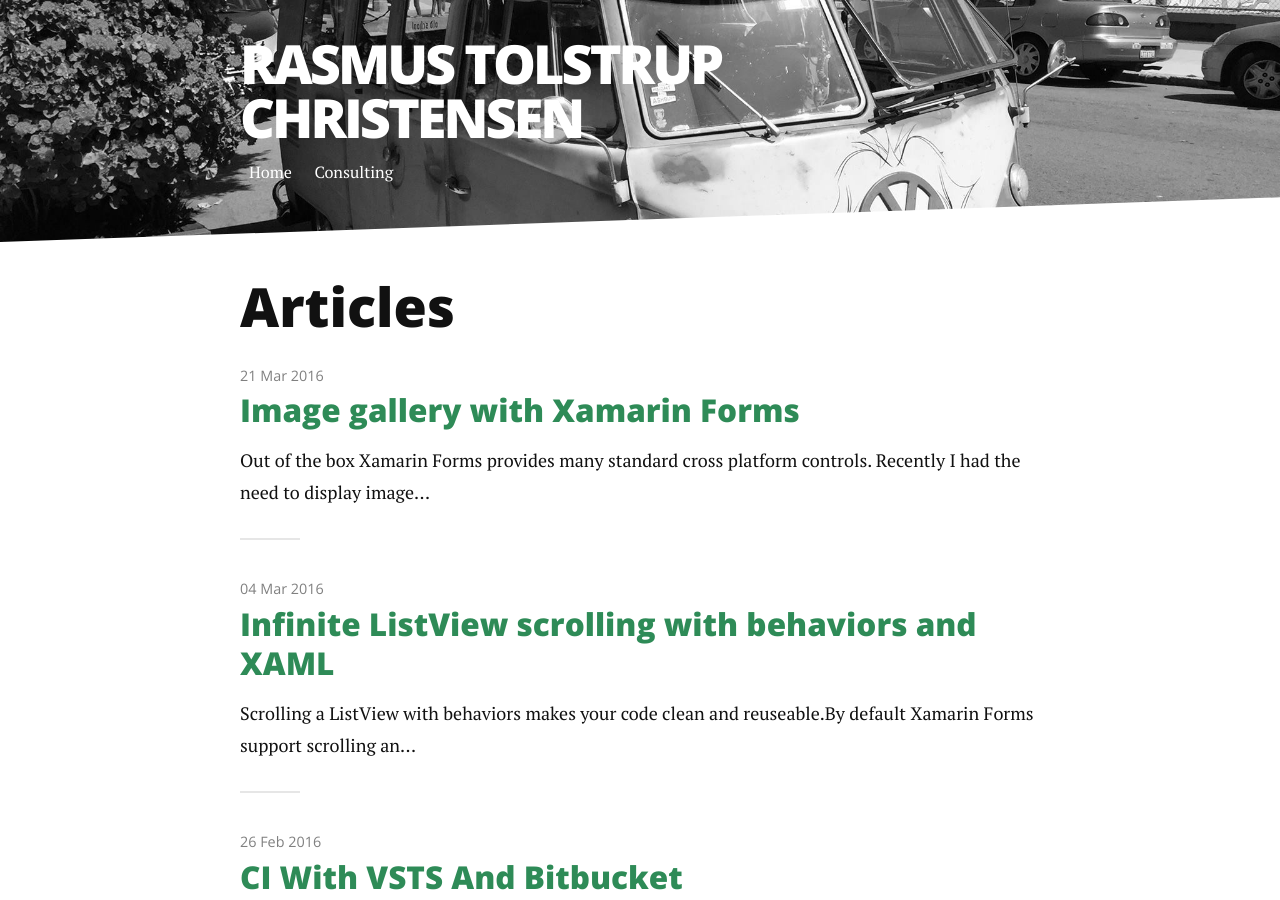
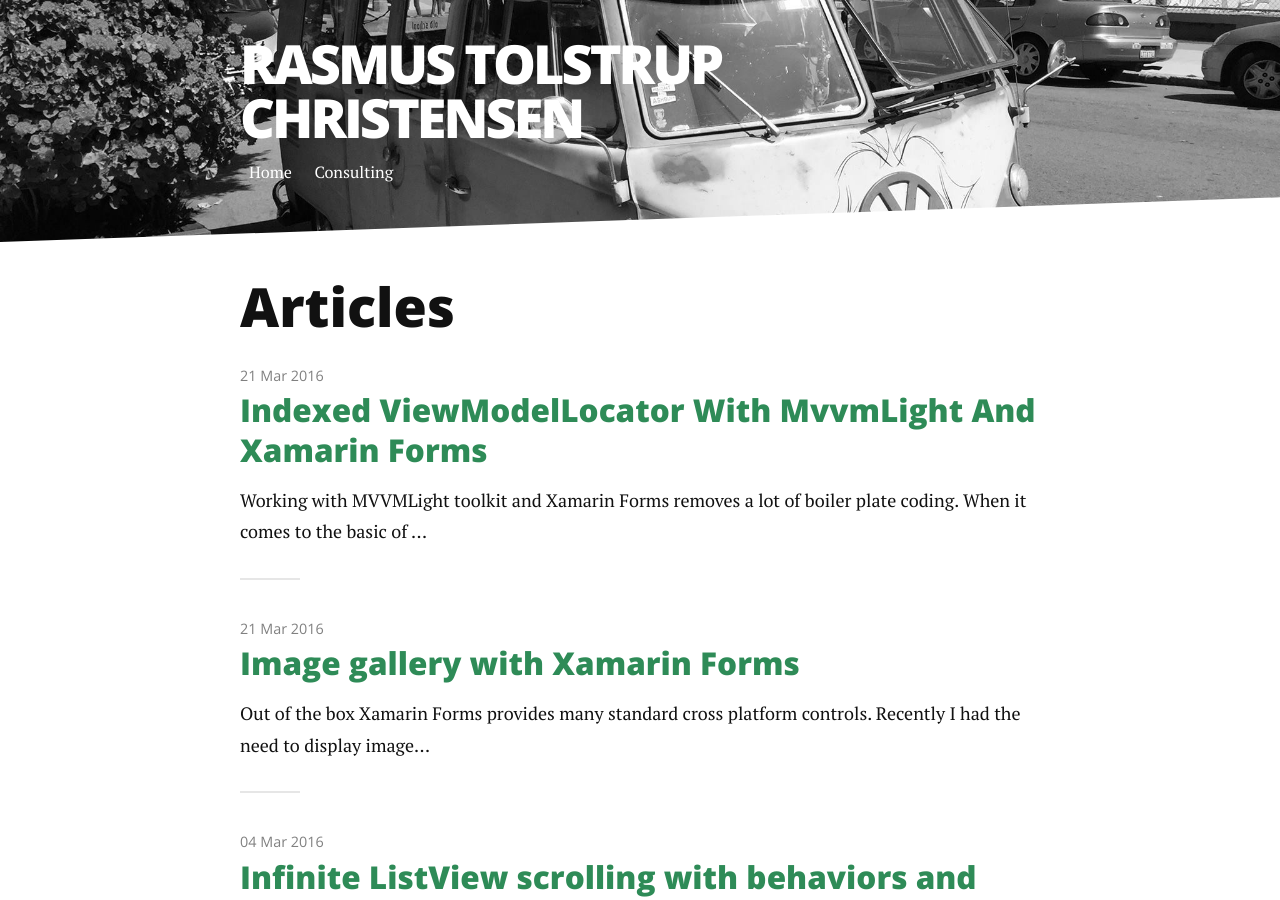
Before and after one commit to rasmuschristensen/rasmuschristensen.github.io, a Jekyll site: the page built from articles.md, in a window 1280 px wide and 900 px high. Built offline with Jekyll 4.4.1, drawn with Linux system fonts in a browser that asks for light colours; nearby versions of some CDN libraries; Markdown is read by kramdown in place of the engine named in the settings; some of the changed lines change nothing that is shown.

Commit message:
indexed viewmodellocater with mvvmlight light

```diff
--- a/_layouts/post.html
+++ b/_layouts/post.html
@@ -17,7 +17,7 @@ layout: default
     <script type="text/javascript">
         /* * * CONFIGURATION VARIABLES: EDIT BEFORE PASTING INTO YOUR WEBPAGE * * */
         var disqus_shortname = 'rasmustccom'; // required: replace example with your forum shortname
-       //  var disqus_developer = 1; // Comment out when the site is live
+       //var disqus_developer = 1; // Comment out when the site is live
         var disqus_identifier = "{{ page.url }}";
 
         /* * * DON'T EDIT BELOW THIS LINE * * */
--- /dev/null
+++ b/_posts/2016-04-04-Index-ViewModelLocator-With-MvvmLight-And-Xamarin-Forms.markdown
@@ -0,0 +1,132 @@
+---
+layout: post
+title:  "Indexed ViewModelLocator With MvvmLight And Xamarin Forms"
+date:   2016-03-21
+---
+
+<p class="intro">
+<span class="dropcap">W</span>orking with MVVMLight toolkit and Xamarin Forms removes a lot of boiler plate coding. When it comes to the basic of resolving viewmodels this clean code gets a bit blurry, so let's see how we can improve this.
+</p>
+
+### The default Viewmodel resolving
+Building a solution with MVVMLight, the most common solution to resolve viewmodels is a mix of SimpleIOC and a ViewModelLocator. The ViewModelLocator provides basic binding for each ViewModel it exposes and Views consume the ViewModels by databinding.
+{% highlight xml %}
+<ContentPage
+	xmlns="http://xamarin.com/schemas/2014/forms"
+	xmlns:x="http://schemas.microsoft.com/winfx/2009/xaml"
+	x:Class="BasicMvvmLight.Views.CarListView"
+	BindingContext="{Binding CarVM, Source={StaticResource ViewModelLocator}}">
+	<ContentPage.Content>
+		<Label
+			Text="{Binding Brand}">
+		</Label>
+	</ContentPage.Content>
+</ContentPage>
+{% endhighlight %}
+
+{% highlight csharp %}
+public class ViewModelLocator
+{
+    public ViewModelLocator ()
+    {
+        ServiceLocator.SetLocatorProvider (() => SimpleIoc.Default);
+
+        SimpleIoc.Default.Register<CarViewModel> ();
+    }
+
+    [System.Diagnostics.CodeAnalysis.SuppressMessage ("Microsoft.Performance",
+        "CA1822:MarkMembersAsStatic",
+        Justification = "This non-static member is needed for data binding purposes.")]
+    public CarViewModel CarVM {
+        get { return ServiceLocator.Current.GetInstance<CarViewModel> (); }
+}
+{% endhighlight %}
+
+The code above ensures that the BindingContext in the __view__ is set by the ___CarVM___ binding where CarVM is the name of the binding in the ViewModelLocator providing the CarViewModel. As the solution grows, the __ViewModelLocator__ becomes a class with a lot of basic getter's just to resolve ViewModels, some pretty trivial code to write an maintain.
+
+### Indexed databinding
+If we start by taking a look at the XAML code in the view, we currently have the __Binding CarVM__ as a ___hard___ databinding to a specific property on the __ViewModelLocator__. Luckily we have the option to use an indexed binding, where we can specify a simple name as a string, we want to bind to and not a specific property. This means we can take advantage of a single index on the viewmodel to resolve viewmodels and less code to maintain! The flow is illustrated below.
+
+<img src="{{ '/assets/img/viewmodellocatorflow.png' | prepend: site.baseurl }}" alt="viewmodellocatorflow">
+
+### Refactor View
+The first thing we need to do is change the binding in the view to make use of the __indexer__. As you can see I've also changed the name of the index to __CarViewModel__. this is because we want to use the binding index as type lookup in the ViewModelLocator later meaning the name should match a corresponding type.
+{% highlight xml %}
+<ContentPage
+	xmlns="http://xamarin.com/schemas/2014/forms"
+	xmlns:x="http://schemas.microsoft.com/winfx/2009/xaml"
+	x:Class="BasicMvvmLight.Views.CarListView"
+	BindingContext="{Binding [CarViewModel], Source={StaticResource ViewModelLocator}}">
+	<ContentPage.Content>
+		<Label
+			Text="{Binding Brand}">
+		</Label>
+	</ContentPage.Content>
+</ContentPage>
+{% endhighlight %}
+
+### Refactor ViewModelLocator
+The refactor of our ViewModelLocator introduces some new concepts. As specified by the view, we should provide an __indexer__. The indexer is added by letting the ViewModelLocator inherit from __DynamicObject__. This makes __TryGetMember__ available, which the binding in the view will target. Combined with this, we add an indexer which use the final piece of the puzzle, the __ViewModelResolver__.
+
+{% highlight csharp %}
+public class ViewModelLocator : DynamicObject
+{
+    static ViewModelResolver _resolver;
+
+    public ViewModelLocator ()
+    {
+        ServiceLocator.SetLocatorProvider (() => SimpleIoc.Default);
+
+        SimpleIoc.Default.Register<CarViewModel> ();
+    }
+
+    public static ViewModelResolver Resolver {
+        get {
+            if (_resolver == null) {
+                _resolver = new ViewModelResolver ();
+            }
+            return _resolver;
+        }
+    }
+
+    public object this [string viewModelName] {
+        get {
+            return Resolver.Resolve (viewModelName);
+        }
+    }
+
+    public override bool TryGetMember (GetMemberBinder binder, out object result)
+    {
+        result = this [binder.Name];
+        return true;
+    }
+}
+{% endhighlight %}
+
+### Introducing ViewModelResolver
+The responsibility of the __ViewModelResolver__ is to resolve an instance of a ViewModel, from a name specifying its type. One thing to keep in mind, the __ViewModelResolver__ is located inside a __PCL__. This is necessary to know when we resolve the type from the assembly.
+We find all the types defined and make a match on the provided name. When located, the instance is resolved and all dependencies it might might require (constructor based) will also be resolved, when using the DI Container.
+{% highlight csharp %}
+public class ViewModelResolver
+{
+    public ViewModelResolver ()
+    {}
+
+    public object Resolve (string viewModelName)
+    {
+        var vmtype = this.GetType ()
+            .GetTypeInfo ()
+            .Assembly
+            .DefinedTypes
+            .FirstOrDefault (t => t.Name.Equals (viewModelName))
+            .AsType ();
+
+        return ServiceLocator.Current.GetInstance (vmtype);
+    }
+}
+{% endhighlight %}
+
+
+With the ViewModelResolver in place we can now run the project and if we extend the app with more view and viewmodels, we just need to ensure everything is registered in the DI container. If another DI container like Autofac is used instead, it can simply be injected into the ViewModelResolver.
+
+The complete source code is available here [GitHub Repository](https://github.com/rasmuschristensen/XamarinFormsImageGallery).
```
Also changed, not shown: assets/img/viewmodellocatorflow.png (added), 3 other files.
